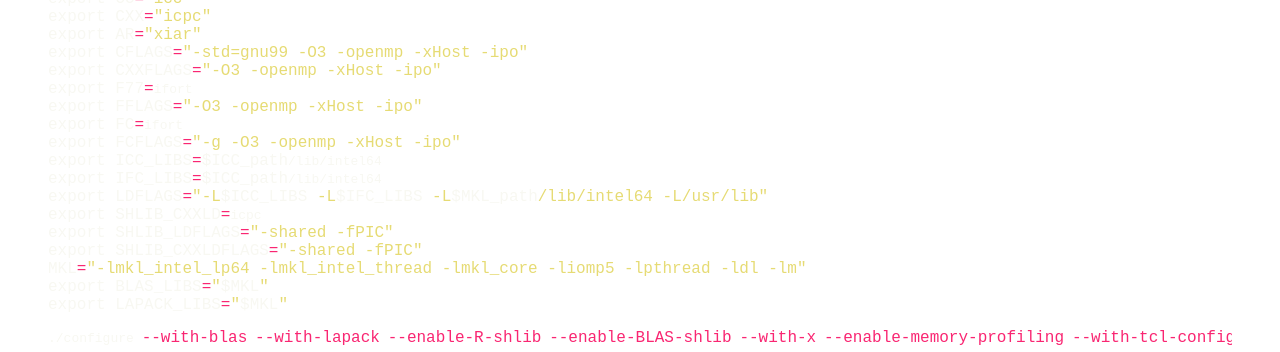
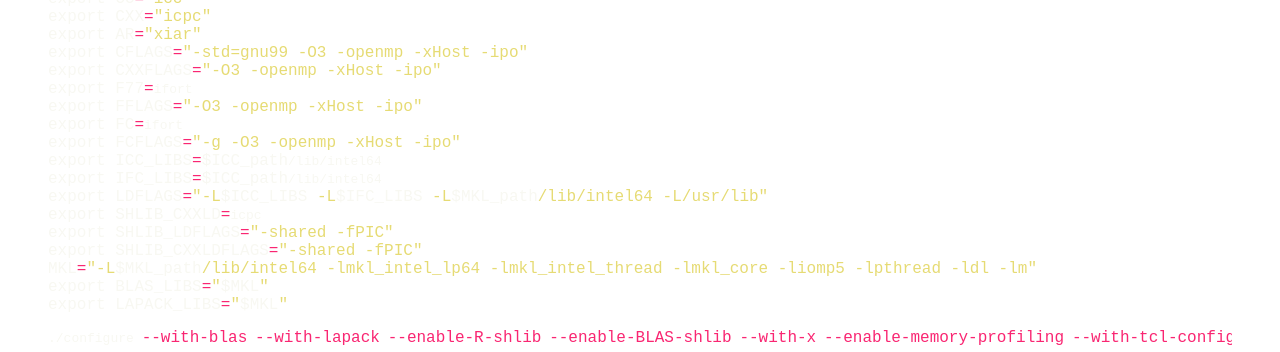
Before and after one commit to chengyucatch/chingchuan-chen.github.com, a Jekyll site: the page built from _posts/2014-05-16-how-to-compile-R-with-mkl.md, in a window 1280 px wide and 900 px high, scrolled down 2914 px, cut to the strip 0-352 px from the top of the window. Built offline with Jekyll 4.4.1, drawn with Linux system fonts in a browser that asks for light colours; nearby versions of some CDN libraries; library files that are not in the unit come from our copies; comment, search, counter and statistics services are not loaded.

Commit message:
new post

```diff
--- a/_posts/2014-05-16-how-to-compile-R-with-mkl.md
+++ b/_posts/2014-05-16-how-to-compile-R-with-mkl.md
@@ -195,7 +195,7 @@
 export SHLIB_CXXLD=icpc
 export SHLIB_LDFLAGS="-shared -fPIC"
 export SHLIB_CXXLDFLAGS="-shared -fPIC"
-MKL="-lmkl_intel_lp64 -lmkl_intel_thread -lmkl_core -liomp5 -lpthread -ldl -lm"
+MKL="-L$MKL_path/lib/intel64 -lmkl_intel_lp64 -lmkl_intel_thread -lmkl_core -liomp5 -lpthread -ldl -lm"
 export BLAS_LIBS="$MKL"
 export LAPACK_LIBS="$MKL"
 
```
